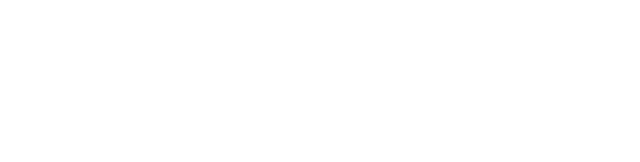
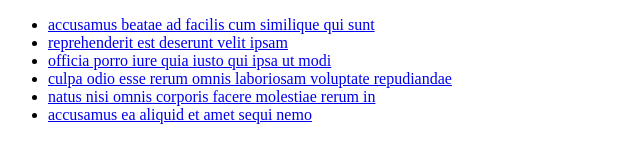
Before and after one commit to wpoth/JSON, a plain HTML site: page index.html in a window 1280 px wide. Shown: the whole page, without its empty margins (0-640 px from the left). Drawn offline with Linux system fonts and the light colour scheme.

Commit message:
json done

```diff
--- a/index.html
+++ b/index.html
@@ -6,7 +6,17 @@
     <title>JSON</title>
 </head>
 <body>
+    <header>
 
+    </header>
+
+    <main>
+        <ul class="photolist"></ul>
+    </main>
+
+    <footer>
+
+    </footer>
 
     <script src="/js/main.js"></script>
 </body>
--- a/js/main.js
+++ b/js/main.js
@@ -30,7 +30,6 @@ console.log("id :", objectProfile.id);
 console.log("first name :", objectProfile.firstname);
 console.log("last name:", objectProfile.lastname);
 
-
 // opdracht 2
 const Jason = `{
     "id": 1,
@@ -53,7 +52,6 @@ const objectJason = JSON.parse(Jason);
 console.log(objectJason.title);
 console.log(objectJason.content);
 console.log(objectJason.publishedAt);
-
 
 // opdracht 3
 const fullProfile = `{
@@ -87,11 +85,156 @@ const fullProfile = `{
       "catchPhrase": "Your success is our priority",
       "bs": "Consulting"
     }
-  }`
-
+  }`;
 
 const fullProfileObject = JSON.parse(fullProfile);
 
 console.log(fullProfileObject.email);
 console.log(fullProfileObject.address.city);
 console.log(fullProfileObject.company);
+
+// opdracht 4
+
+const opdracht4 = `{
+  "id": 11,
+  "postId": 3,
+  "userId": 2,
+  "comment": "Cras convallis ipsum eget sapien hendrerit dignissim."
+}`;
+const opdracht4json = JSON.parse(opdracht4);
+
+console.log(opdracht4json);
+// opdracht 5
+
+const jsonString = `[
+  {
+    "id": 1,
+    "postId": 1,
+    "userId": 1,
+    "comment": "Lorem ipsum dolor sit amet, consectetur adipiscing elit."
+  },
+  {
+    "id": 2,
+    "postId": 1,
+    "userId": 1,
+    "comment": "Nulla quis libero vel orci rutrum suscipit."
+  },
+  {
+    "id": 3,
+    "postId": 3,
+    "userId": 2,
+    "comment": "Cras ac elit sit amet mi placerat bibendum."
+  }
+]`;
+
+// JSON naar JS object
+const jsonArray = JSON.parse(jsonString);
+
+// Toon de 'comment' van elk object in console.log()
+console.log(jsonString.comment);
+
+// opdravht 6
+
+const pdr6 = `[
+  {
+    "albumId": 1,
+    "id": 1,
+    "title": "accusamus beatae ad facilis cum similique qui sunt",
+    "url": "https://via.placeholder.com/600/92c952",
+    "thumbnailUrl": "https://via.placeholder.com/150/92c952"
+  },
+  {
+    "albumId": 1,
+    "id": 2,
+    "title": "reprehenderit est deserunt velit ipsam",
+    "url": "https://via.placeholder.com/600/771796",
+    "thumbnailUrl": "https://via.placeholder.com/150/771796"
+  },
+  {
+    "albumId": 1,
+    "id": 3,
+    "title": "officia porro iure quia iusto qui ipsa ut modi",
+    "url": "https://via.placeholder.com/600/24f355",
+    "thumbnailUrl": "https://via.placeholder.com/150/24f355"
+  },
+  {
+    "albumId": 1,
+    "id": 4,
+    "title": "culpa odio esse rerum omnis laboriosam voluptate repudiandae",
+    "url": "https://via.placeholder.com/600/d32776",
+    "thumbnailUrl": "https://via.placeholder.com/150/d32776"
+  },
+  {
+    "albumId": 1,
+    "id": 5,
+    "title": "natus nisi omnis corporis facere molestiae rerum in",
+    "url": "https://via.placeholder.com/600/f66b97",
+    "thumbnailUrl": "https://via.placeholder.com/150/f66b97"
+  },
+  {
+    "albumId": 1,
+    "id": 6,
+    "title": "accusamus ea aliquid et amet sequi nemo",
+    "url": "https://via.placeholder.com/600/56a8c2",
+    "thumbnailUrl": "https://via.placeholder.com/150/56a8c2"
+  }
+]`;
+
+const opdr6json = JSON.parse(pdr6);
+
+const photoList = document.querySelector(".photolist");
+
+opdr6json.forEach((obj) => {
+  const listItem = document.createElement("li");
+  listItem.innerHTML = `<a href="${obj.url}">${obj.title}</a>`;
+  photoList.appendChild(listItem);
+});
+
+// opdracht 7
+
+const data = {
+  name: "John",
+  age: 20,
+  marks: {
+    science: 70,
+    math: 75,
+  },
+};
+
+const jsonData = JSON.stringify(data);
+
+console.log(jsonData);
+
+// opdracht 7
+
+const final = `[
+	{
+		name: 'Wolverine',
+		age: 38,
+		marks: {
+			science: 20,
+			math: 15
+		}
+	},
+	{
+		name: 'Xavier',
+		age: 64,
+		marks: {
+			science: 95,
+			math: 90
+		}
+	},
+	{
+		name: 'Magneto',
+		age: 68,
+		marks: {
+			science: 90,
+			math: 85
+		}
+	}
+]`;
+
+const jsonfinal = JSON.parse(final);
+
+
+console.log(jsonfinal);
```
